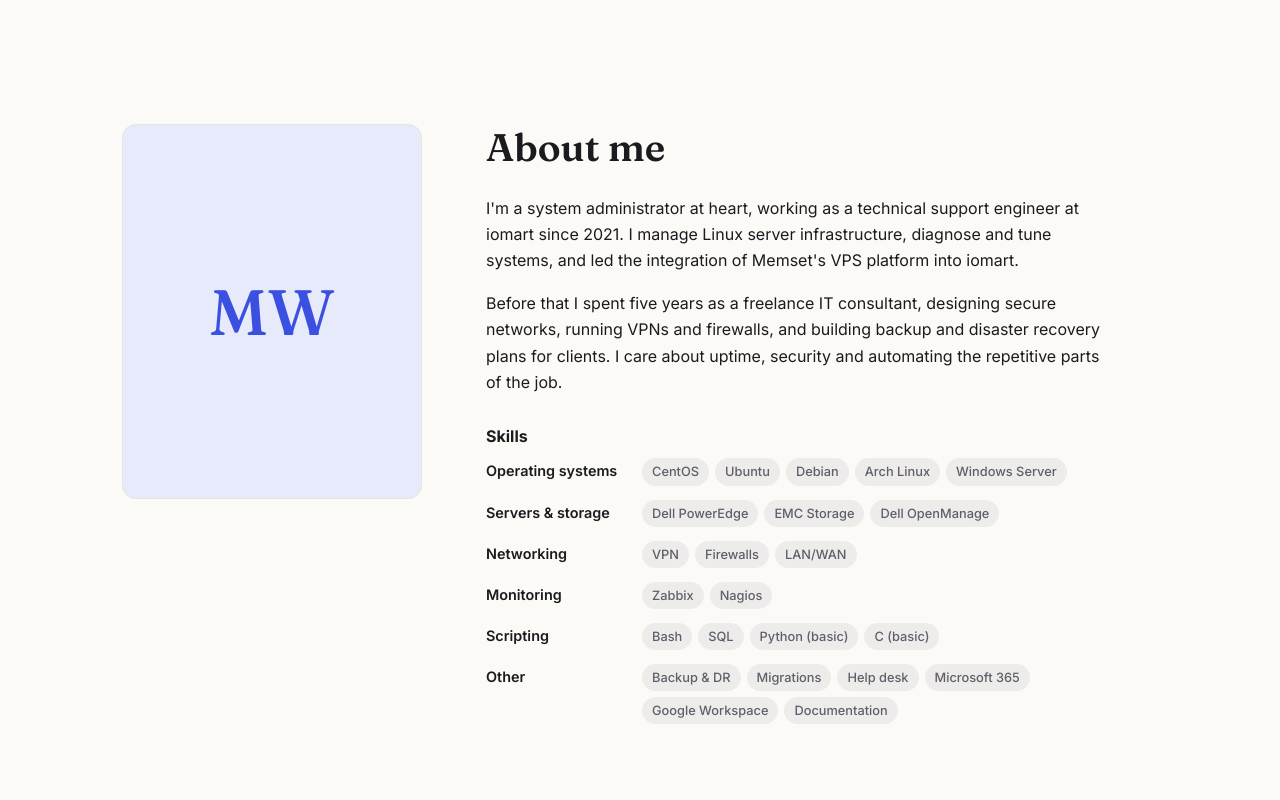
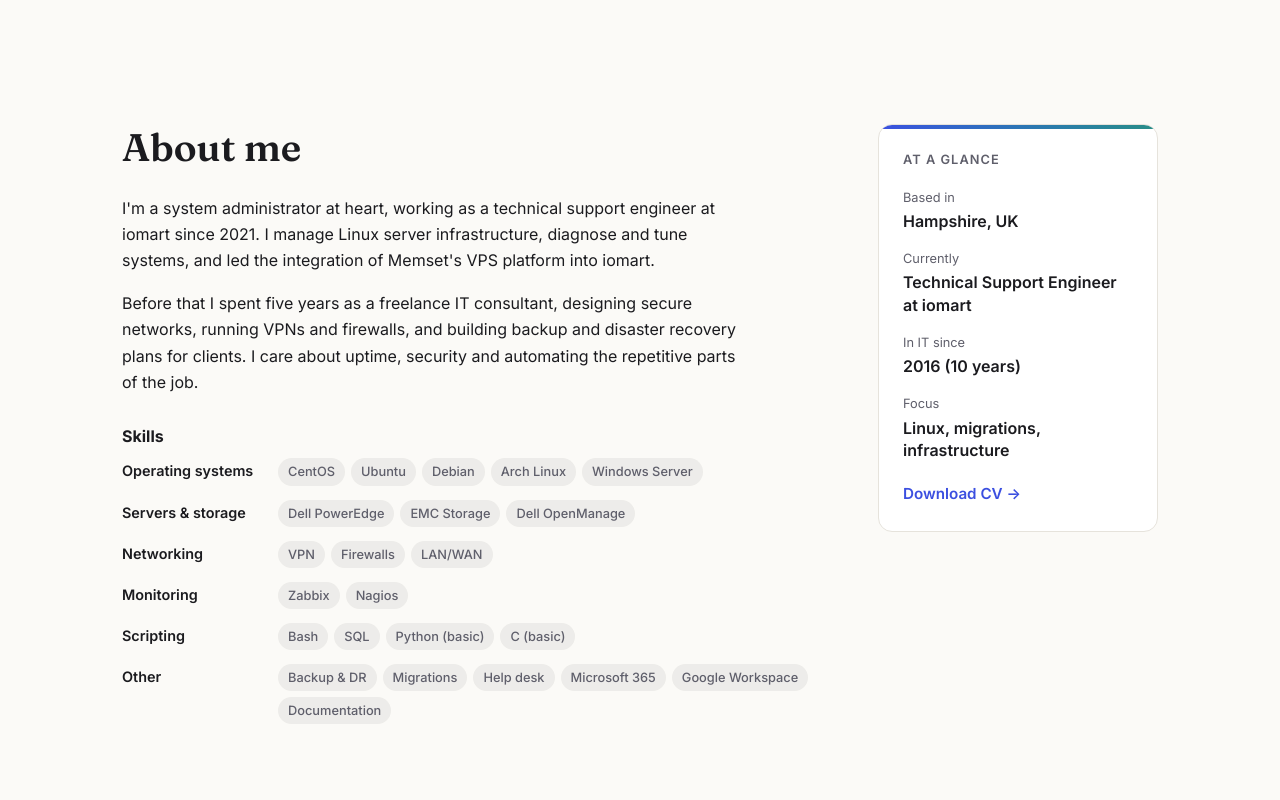
Before and after one commit to marcusw89/marcuswalton.dev, a plain HTML site: page public/index.html in a window 1280 px wide. Shown: the part 2160-2960 px from the top of the page. Drawn offline with Linux system fonts and the light colour scheme.

Commit message:
Add at-a-glance card, share preview, favicons, 404 page and GitHub link
- Replace the photo placeholder with an "At a glance" summary card
- Add Open Graph/Twitter tags and a 1200x630 share image
- Add SVG/ICO favicons and an Apple touch icon
- Add a styled 404 page
- Link GitHub profile in the contact section

Co-Authored-By: Claude Opus 5.5 <noreply@anthropic.com>

```diff
--- a/public/css/style.css
+++ b/public/css/style.css
@@ -156,14 +156,23 @@ img { max-width: 100%; display: block; }
 
 /* About */
 .about { display: grid; gap: 40px; align-items: start; }
-@media (min-width: 820px) { .about { grid-template-columns: 300px 1fr; gap: 64px; } }
-.about-photo {
-  aspect-ratio: 4 / 5; width: 100%; max-width: 300px; border-radius: var(--radius); object-fit: cover;
-  display: grid; place-items: center;
-  font-family: var(--font-serif); font-size: 4rem; color: var(--accent);
-  background: color-mix(in srgb, var(--accent) 12%, var(--surface));
-  border: 1px solid var(--border);
+@media (min-width: 820px) { .about { grid-template-columns: 1fr 280px; gap: 64px; } }
+.glance {
+  background: var(--surface); border: 1px solid var(--border); border-radius: var(--radius);
+  padding: 24px; position: relative; overflow: hidden;
 }
+.glance::before {
+  content: ""; position: absolute; inset: 0 0 auto 0; height: 4px;
+  background: linear-gradient(90deg, var(--accent), color-mix(in srgb, var(--accent) 30%, #22a861));
+}
+.glance-title {
+  margin: 0 0 16px; font-size: .8rem; font-weight: 600; letter-spacing: .08em; text-transform: uppercase; color: var(--muted);
+}
+.glance dl { margin: 0; display: grid; gap: 16px; }
+.glance dt { font-size: .8rem; color: var(--muted); }
+.glance dd { margin: 2px 0 0; font-weight: 600; line-height: 1.4; }
+.glance-link { display: inline-block; margin-top: 20px; font-weight: 600; text-decoration: none; font-size: .95rem; }
+.glance-link:hover { text-decoration: underline; }
 .about p { max-width: 62ch; }
 .skills-title { font-size: 1rem; margin: 32px 0 12px; }
 
@@ -232,3 +241,11 @@ img { max-width: 100%; display: block; }
 .points li { margin: 2px 0; }
 .subhead { font-family: var(--font-serif); font-weight: 600; font-size: 1.4rem; margin: 48px 0 16px; }
 .timeline + .text-link { display: inline-block; }
+
+/* 404 page */
+.not-found { padding-top: 120px; padding-bottom: 120px; }
+.not-found .code {
+  font-family: ui-monospace, "SF Mono", Menlo, Consolas, monospace;
+  color: var(--accent); font-weight: 600; margin: 0 0 8px;
+}
+.not-found h1 { font-family: var(--font-serif); font-weight: 500; font-size: clamp(2.2rem, 6vw, 3.6rem); margin: 0 0 16px; }
--- a/public/index.html
+++ b/public/index.html
@@ -5,6 +5,22 @@
   <meta name="viewport" content="width=device-width, initial-scale=1">
   <title>Marcus Walton — Technical Support &amp; Infrastructure Engineer</title>
   <meta name="description" content="Marcus Walton is a technical support engineer working on platform migrations, server builds and upgrades, Linux system administration and infrastructure engineering.">
+  <link rel="canonical" href="https://marcuswalton.dev/">
+  <meta name="theme-color" content="#3b4fe0">
+  <link rel="icon" href="/favicon.ico" sizes="32x32">
+  <link rel="icon" href="/favicon.svg" type="image/svg+xml">
+  <link rel="apple-touch-icon" href="/apple-touch-icon.png">
+
+  <meta property="og:type" content="website">
+  <meta property="og:url" content="https://marcuswalton.dev/">
+  <meta property="og:title" content="Marcus Walton — Technical Support &amp; Infrastructure Engineer">
+  <meta property="og:description" content="Linux server infrastructure, platform migrations, server builds and upgrades.">
+  <meta property="og:image" content="https://marcuswalton.dev/og.png">
+  <meta property="og:image:width" content="1200">
+  <meta property="og:image:height" content="630">
+  <meta property="og:image:alt" content="Marcus Walton, Technical Support &amp; Infrastructure Engineer">
+  <meta name="twitter:card" content="summary_large_image">
+
   <link rel="preconnect" href="https://fonts.googleapis.com">
   <link rel="preconnect" href="https://fonts.gstatic.com" crossorigin>
   <link href="https://fonts.googleapis.com/css2?family=Inter:wght@400;500;600;700&family=Fraunces:opsz,wght@9..144,500;9..144,600&display=swap" rel="stylesheet">
@@ -96,8 +112,6 @@
 
     <!-- About -->
     <section id="about" class="section container about">
-      <div class="about-photo" aria-hidden="true">MW</div>
-      <!-- Replace with: <img class="about-photo" src="assets/me.jpg" alt="Portrait of Marcus Walton"> -->
       <div>
         <h2>About me</h2>
         <p>I'm a system administrator at heart, working as a technical support engineer at iomart since 2021. I manage Linux server infrastructure, diagnose and tune systems, and led the integration of Memset's VPS platform into iomart.</p>
@@ -112,6 +126,16 @@
           <div><dt>Other</dt><dd><ul class="tags"><li>Backup &amp; DR</li><li>Migrations</li><li>Help desk</li><li>Microsoft 365</li><li>Google Workspace</li><li>Documentation</li></ul></dd></div>
         </dl>
       </div>
+      <aside class="glance" aria-label="At a glance">
+        <p class="glance-title">At a glance</p>
+        <dl>
+          <div><dt>Based in</dt><dd>Hampshire, UK</dd></div>
+          <div><dt>Currently</dt><dd>Technical Support Engineer at iomart</dd></div>
+          <div><dt>In IT since</dt><dd>2016 (10 years)</dd></div>
+          <div><dt>Focus</dt><dd>Linux, migrations, infrastructure</dd></div>
+        </dl>
+        <a href="assets/Marcus-Walton-CV.pdf" class="glance-link" download>Download CV →</a>
+      </aside>
     </section>
 
     <!-- Experience -->
@@ -169,6 +193,7 @@
       <a href="mailto:marcus@marcuswalton.dev" class="button">marcus@marcuswalton.dev</a>
       <ul class="socials">
         <li><a href="https://www.linkedin.com/in/marcuswalton1/" rel="noopener">LinkedIn</a></li>
+        <li><a href="https://github.com/marcusw89" rel="noopener">GitHub</a></li>
       </ul>
     </section>
   </main>
```
Also changed, not shown: public/404.html (added, +28 -0 lines), public/apple-touch-icon.png (added), public/favicon.ico (added), public/favicon.svg (added), public/og.png (added), 1 other file.
